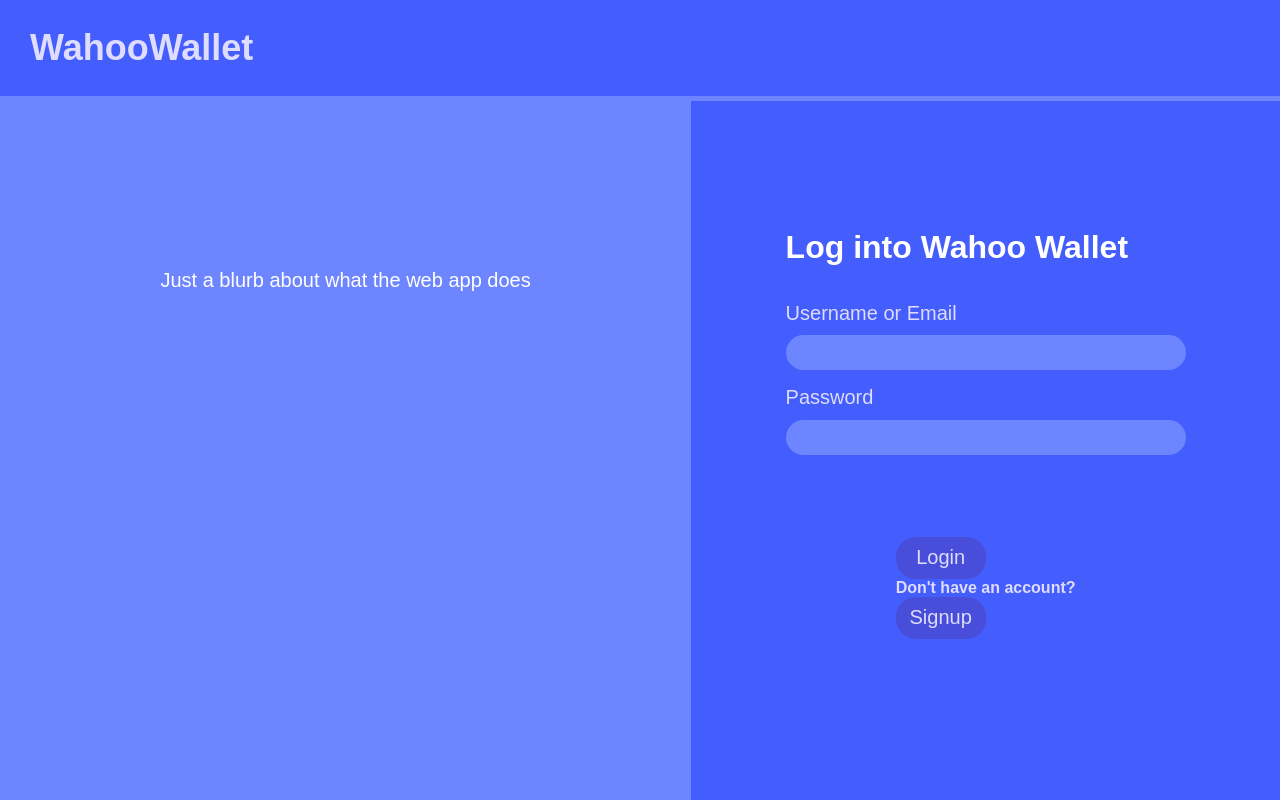
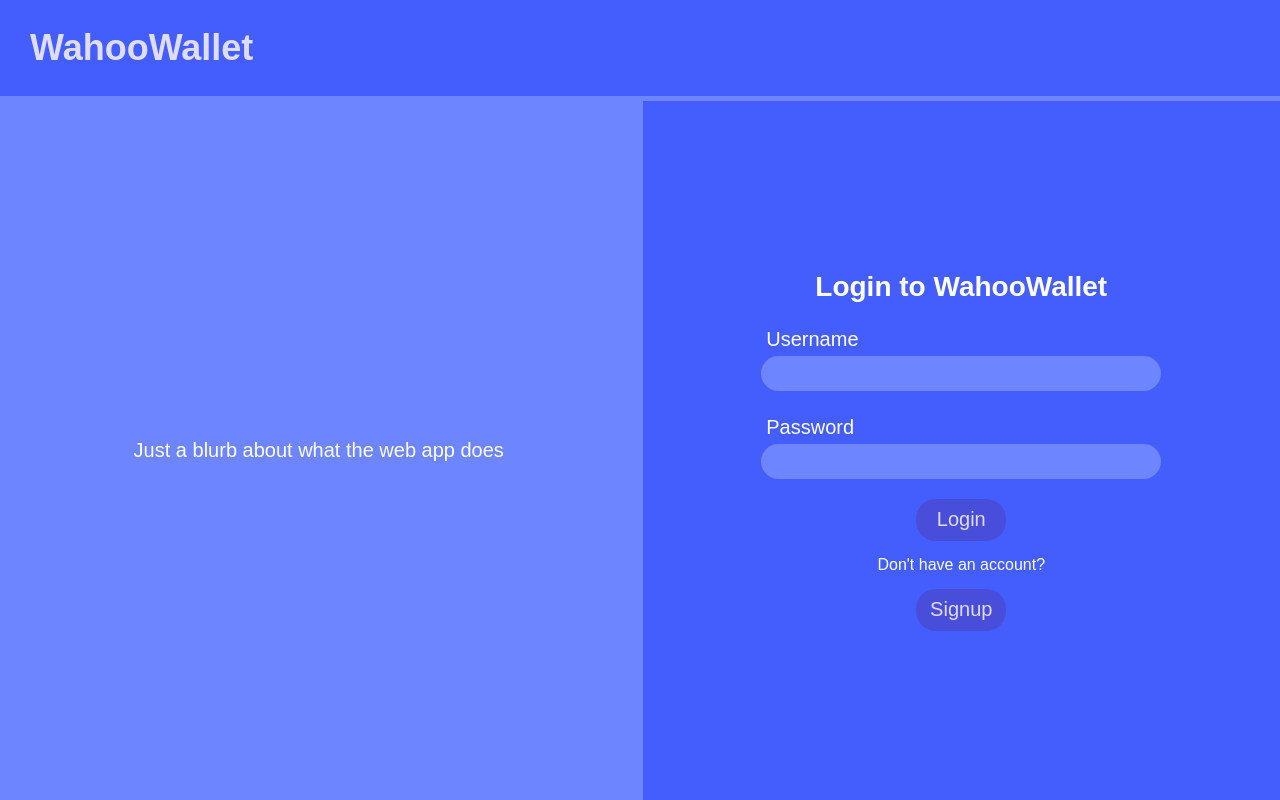
Before and after one commit to Project-Code-UVA/WahooWallet, a React (Vite) app in the folder wahoowallet-frontend/: page /login in a window 1280 px wide. Built offline with nearby package versions, Linux system fonts and the light colour scheme.

Commit message:
added functional signup inside the login page

```diff
--- a/wahoowallet-frontend/src/components/Baseplate/Header/Header.module.css
+++ b/wahoowallet-frontend/src/components/Baseplate/Header/Header.module.css
@@ -16,7 +16,7 @@
 }
 
 .wahooTitle {
-  color: var(--heading-color-text);
+  color: var(--dim-color-text);
   margin: 0;
   font-size: 36px;
   font-weight: 700;
--- a/wahoowallet-frontend/src/components/Baseplate/Sidebar/Sidebar.module.css
+++ b/wahoowallet-frontend/src/components/Baseplate/Sidebar/Sidebar.module.css
@@ -15,7 +15,7 @@
 .greetings {
   font-size: 28px;
   font-weight: 700;
-  color: var(--heading-color-text);
+  color: var(--dim-color-text);
 }
 
 .buttons {
--- a/wahoowallet-frontend/src/components/Login/Login.jsx
+++ b/wahoowallet-frontend/src/components/Login/Login.jsx
@@ -1,11 +1,12 @@
-import { NavLink, useNavigate } from 'react-router';
-import styles from './Login.module.css'; // Import the CSS Module
+import { useNavigate } from 'react-router';
+import style from './Login.module.css';
 import { useAuth } from '../../auth/UserAuth.jsx';
 import Header from '../Baseplate/Header/Header.jsx';
-import { useEffect } from 'react';
+import { useEffect, useState } from 'react';
 
 export default function Login() {
-  const { user, login } = useAuth();
+  const { user, login, signup } = useAuth();
+  const [displayLogin, setDisplayLogin] = useState(true);
   const navigate = useNavigate();
 
   useEffect(() => {
@@ -17,54 +18,93 @@ export default function Login() {
   const handleLogin = async (e) => {
     e.preventDefault();
 
-    const username = document.getElementById('user').value;
-    const password = document.getElementById('pass').value;
+    const username = document.getElementById('loginUsername').value;
+    const password = document.getElementById('loginPassword').value;
 
     await login({ username: username, password: password })
     .then(() => navigate('/bank'))
-    .catch(reason => invalidPassword(reason));
+    .catch(reason => error(reason));
   }
 
-  const invalidPassword = (reason) => {
-    const element = document.getElementById('invalidLogin');
+  const handleSignup = async (e) => {
+    e.preventDefault();
+
+    const username = document.getElementById('signupUsername').value;
+    const password = document.getElementById('signupPassword').value;
+    const email = document.getElementById('signupEmail').value;
+
+    await signup({ username: username, password: password, email: email })
+    .then(() => navigate('/bank'))
+    .catch(reason => error(reason));
+  }
+
+  const error = (reason) => {
+    const element = document.getElementById('error');
     element.textContent = reason;
-    element.classList.add(styles.visible);
+    element.classList.add(style.visible);
     setTimeout(() => {
-      element.classList.remove(styles.visible);
+      element.classList.remove(style.visible);
     }, 3000);
   }
 
+  const toggle = () => {
+    setDisplayLogin(!displayLogin);
+  }
+
+  const renderLogin = () => {
+    if (displayLogin) {
+      return (
+        <>
+          <p className={style.titleText}>Login to WahooWallet</p>
+          <form onSubmit={handleLogin} className={style.form}>
+            <p className={style.inputTypeText}>Username</p>
+            <input id='loginUsername' className={style.inputBox} />
+            <p className={style.inputTypeText}>Password</p>
+            <input id='loginPassword' type='password' className={style.inputBox} />
+            <p id='error' className={style.error}></p>
+            <button className={style.button}>Login</button>
+          </form>
+          <div className={style.switchContainer}>
+            <p className={style.switchText}>Don't have an account?</p>
+            <button onClick={toggle} className={style.button}>Signup</button>
+          </div>
+        </>
+      )
+    }
+    else {
+      return (
+        <>
+          <p className={style.titleText}>Signup for WahooWallet</p>
+          <form onSubmit={handleSignup} className={style.form}>
+            <p className={style.inputTypeText}>Username</p>
+            <input id='signupUsername' className={style.inputBox} />
+            <p className={style.inputTypeText}>Password</p>
+            <input id='signupPassword' type='password' className={style.inputBox} />
+            <p className={style.inputTypeText}>Email</p>
+            <input id='signupEmail' type='email' className={style.inputBox} />
+            <p id='error' className={style.error}></p>
+            <button className={style.button}>Signup</button>
+          </form>
+          <div className={style.switchContainer}>
+            <p className={style.switchText}>Have an account?</p>
+            <button onClick={toggle} className={style.button}>Login</button>
+          </div>
+        </>
+      )
+    }
+  }
+
   return (
-      <div className={styles.root}>
-        <Header />
-        <div className={styles.mainContent}>
-          <div className={styles.blurpContainer}>
-            <p className={styles.blurbText}>Just a blurb about what the web app does</p>
-          </div>
-          <div className={styles.loginContainer}>
-            <div className={styles.loginTitle}>
-              <p className={styles.logIntoWahooWalletText}>Log into Wahoo Wallet</p>
-            </div>
-            <form onSubmit={handleLogin}>
-            <div className={styles.inputSection}>
-                <p className={styles.loginTypeText}>Username or Email</p>
-                <input id='user' className={styles.loginInputBox}></input>
-                <p className={styles.loginTypeText}>Password</p>
-                <input id='pass' type='password' className={styles.loginInputBox}></input>
-                <p id='invalidLogin' className={styles.invalidLogin}></p>
-            </div>
-            <div className={styles.loginSignupSection}>
-              <nav>
-                <button type='submit' className={styles.loginSignupButton}>Login</button>
-                <p className={styles.dontHaveAccountText}>Don't have an account?</p>
-                <NavLink to='/signup' className={styles.loginSignupButton}>
-                  <button className={styles.loginSignupButton}>Signup</button>
-                </NavLink>
-              </nav>
-            </div>
-            </form>
-          </div>
+    <div className={style.root}>
+      <Header />
+      <div className={style.pageContent}>
+        <div className={style.blurpContainer}>
+          <p className={style.blurbText}>Just a blurb about what the web app does</p>
         </div>
+        <div className={style.sideContainer}>
+          {renderLogin()}
+        </div>
+      </div>
       </div>
   )
 }
--- a/wahoowallet-frontend/src/components/Login/Login.module.css
+++ b/wahoowallet-frontend/src/components/Login/Login.module.css
@@ -1,117 +1,76 @@
-/* Root container */
 .root {
     display: flex;
     flex-direction: column;
+    gap: 5px;
     height: 100vh;
 }
 
-/* Header */
-.header {
+.pageContent {
     display: flex;
-    align-items: center;
-    height: 10%;
-    background-color: #445DFD;
+    flex-direction: row;
+    gap: 5px;
+    height: 100%;
 }
 
-.titleSegment {
-    margin-left: 39px;
-}
-
-.wahooTitle {
-    color: #DEDCFF;
-    margin: 0;
-    font-size: 36px;
-    font-weight: 700;
-}
-
-/* Main content */
-.mainContent {
-    display: flex;
-    flex-direction: row;
-    flex-grow: 1;
-}
-
-/* Blurb section */
 .blurpContainer {
     display: flex;
     justify-content: center;
-    width: 54%;
-    height: 100%;
-    color: white;
+    align-items: center;
+    width: 50%;
 }
 
 .blurbText {
-    margin-top: 25%;
     font-weight: 500;
     font-size: 20px;
+    color: var(--color-text);
 }
 
-/* Login section */
-.loginContainer {
+.sideContainer {
+    background-color: var(--primary-color);
+    width: 50%;
     display: flex;
     flex-direction: column;
-    margin-top: 5px;
-    flex: 1;
-    background-color: #445DFD;
-    padding-top: 8em;
+    justify-content: center;
     align-items: center;
 }
 
-.loginTitle {
-    width: 400px;
-    display: flex;
-    align-items: center;
-}
-
-.logIntoWahooWalletText {
+.titleText {
     font-weight: 700;
-    font-size: 32px;
+    font-size: 28px;
     color: white;
     margin: 0;
     margin-bottom: 20px;
 }
 
-/* Input section */
-.inputSection {
+.form {
     display: flex;
     flex-direction: column;
     align-items: start;
-    width: 400px;
 }
 
-.loginTypeText {
-    margin-top: 15px;
-    margin-bottom: 10px;
+.inputTypeText {
+    margin: 5px;
     font-size: 20px;
     font-weight: 500;
-    line-height: 24.42px;
-    text-align: left;
-    color: #DEDCFF;
+    color: var(--color-text);
 }
 
-.loginInputBox {
+.inputBox {
     width: 380px;
-    padding-top: 10px;
-    padding-bottom: 10px;
-    padding-left: 10px;
-    padding-right: 10px;
-    margin: 0;
+    padding: 10px;
+    margin-block-end: 20px;
     border: none;
     border-radius: 20px;
     background-color: #6D85FF;
-    color: #DEDCFF;
+    color: var(--dim-color-text);
+    transition: transform 0.3s ease-in-out;
 }
 
-/* Signup section */
-.loginSignupSection {
-    margin-top: 50px;
-    display: flex;
-    flex-direction: column;
-    align-items: center;
-    gap: 20px;
+.inputBox:focus {
+    transform: scale(1.05);
 }
 
-.loginSignupButton {
+.button {
     border-radius: 20px;
     border: none;
     background-color: #494EDA;
@@ -119,29 +78,34 @@
     height: 42px;
     width: 90px;
     font-weight: 500;
-    color: #DEDCFF;
+    color: var(--dim-color-text);
     cursor: pointer;
-}
-.loginSignupButton:hover {
-    opacity: 0.7;
-}
-.loginSignupButton:active {
-    opacity: 0.5;
+    align-self: center;
+    transition: transform 0.15s ease-in-out;
 }
 
-.dontHaveAccountText {
-    color: #DEDCFF;
-    font-size: 16px;
-    margin: 0;
-    font-weight: 700; /* Corrected font-weight (removed px) */
+.button:hover {
+    opacity: 0.7;
+    transform: scale(1.1);
 }
 
-.invalidLogin {
-    color: var(--heading-color-text);
-    font-weight: 22px;
-    opacity: 0;
+.switchContainer {
+    display: flex;
+    flex-direction: column;
+}
+
+.switchText {
+    color: var(--color-text);
+    margin: 15px;
+}
+
+.error {
+    display: none;
+    margin: 0;
+    color: var(--dim-color-text);
+    font-weight: 700;
 }
 
 .visible {
-    opacity: 1;
+    display: block;
 }
--- a/wahoowallet-frontend/src/components/Signup/Signup.jsx
+++ /dev/null
@@ -1,5 +0,0 @@
-export default function Signup() {
-  return (
-    <p>Signup</p>
-  )
-}
--- a/wahoowallet-frontend/src/main.jsx
+++ b/wahoowallet-frontend/src/main.jsx
@@ -8,7 +8,6 @@ import ProtectedRoute from './auth/ProtectedRoute.jsx'
 import { AuthProvider } from './auth/UserAuth.jsx';
 
 import Login from './components/Login/Login.jsx'
-import Signup from './components/Signup/Signup.jsx';
 import PageNotFound from './components/PageNotFound/PageNotFound.jsx';
 
 // For demonstration purposes
@@ -65,10 +64,6 @@ const router = createBrowserRouter([
     element: <Login />
   },
   {
-    path: '/signup',
-    element: <Signup />
-  },
-  {
     path: '*',
     element: <PageNotFound />
   }
--- a/wahoowallet-frontend/src/vars.css
+++ b/wahoowallet-frontend/src/vars.css
@@ -1,7 +1,7 @@
 :root {
     /* color library */
     --color-text: #fff;
-    --heading-color-text: #DEDCFF;
+    --dim-color-text: #DEDCFF;
 
     --primary-color: #445DFD;
     --secondary-color: #6D85FF;
```
Also changed, not shown: wahoowallet-frontend/src/auth/UserAuth.jsx (+13 -0 lines), wahoowallet-frontend/src/components/BankAccount/BankAccount.module.css (+17 -17 lines), wahoowallet-frontend/src/components/Signup/Signup.module.css (deleted).
